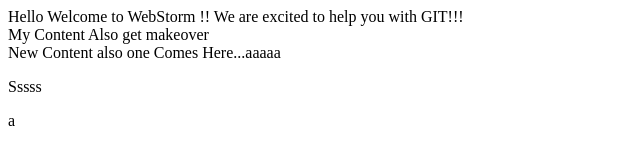
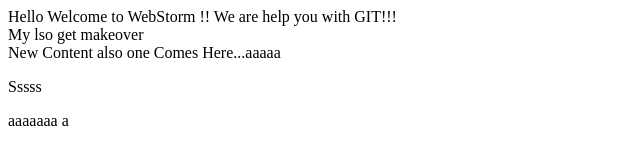
Before and after one commit to ishantoberoi/GitPractice, a plain HTML site: page index.html in a window 1280 px wide. Shown: the whole page, without its empty margins (0-640 px from the left). Drawn offline with Linux system fonts and the light colour scheme.

Commit message:
one commit

```diff
--- a/index.html
+++ b/index.html
@@ -5,9 +5,10 @@
     </head>
     <body>
         Hello Welcome to WebStorm !!
-        We are excited to help you with GIT!!!
-        <div>My Content Also get makeover</div>
+        We are help you with GIT!!!
+        <div>My lso get makeover</div>
     <div>New Content also one Comes Here...aaaaa</div>
     <p>Sssss</p>
+    <span>aaaaaaa</span>
     </body>
 </html>a
```
